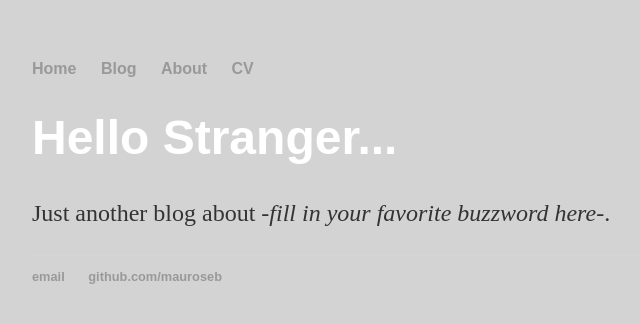
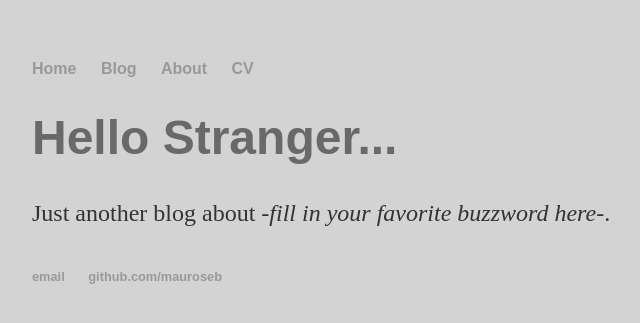
Before and after one commit to mauroseb/mauroseb.github.io, a Jekyll site: the page built from index.html, in a window 1280 px wide. Shown: the top 323 px of the page, without its empty margins (160-800 px from the left). Built offline with Jekyll 4.4.1, drawn with Linux system fonts in a browser that asks for light colours.

Commit message:
Update main.css

```diff
--- a/css/main.css
+++ b/css/main.css
@@ -24,7 +24,7 @@ a:hover {
 h1 {
     font-size: 3em;
     font-family:'Arial', 'Sans-Serif';
-    color: #FFFFFF;
+    color: #696969;
 }
 p {
     font-size: 1.5em;
```
